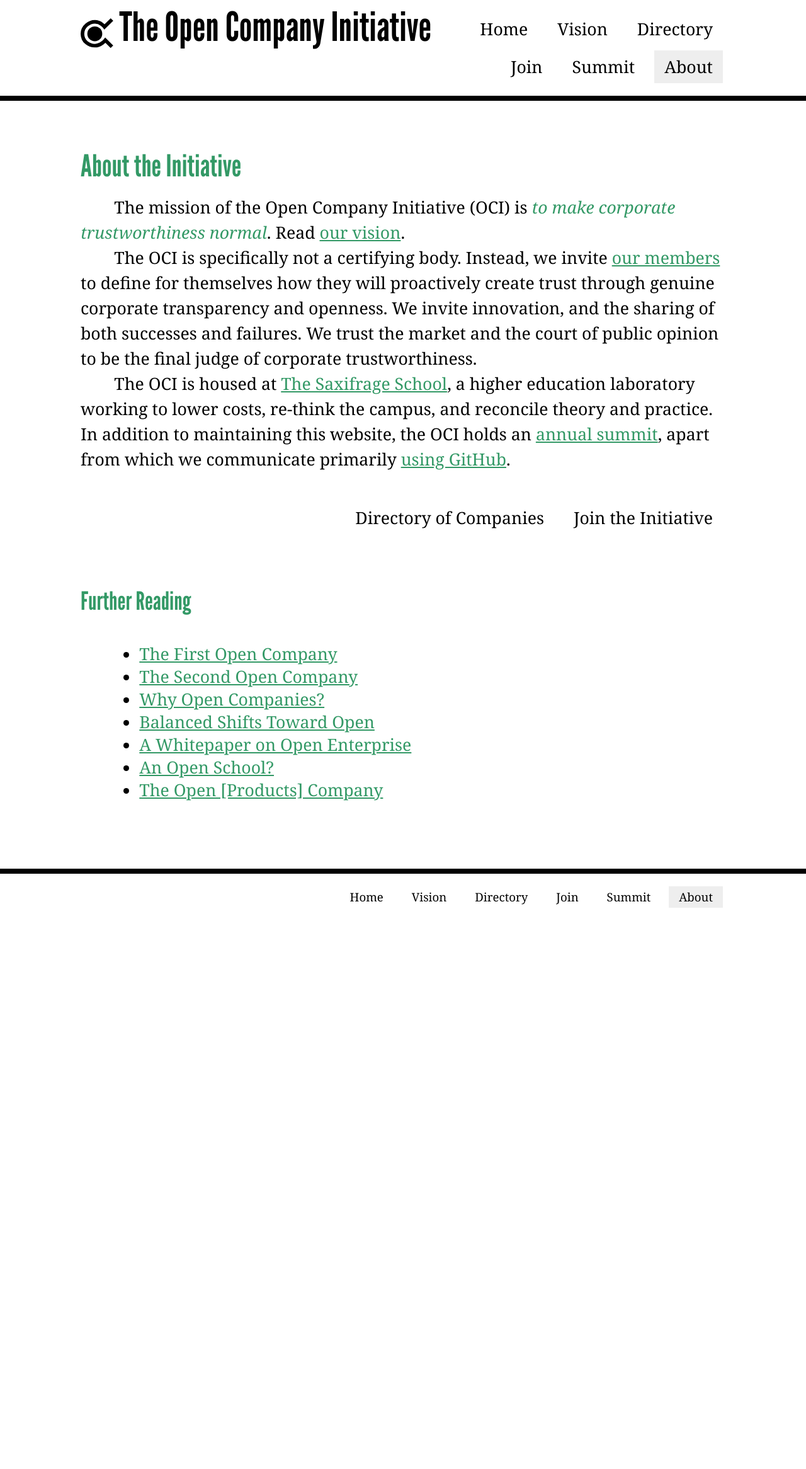
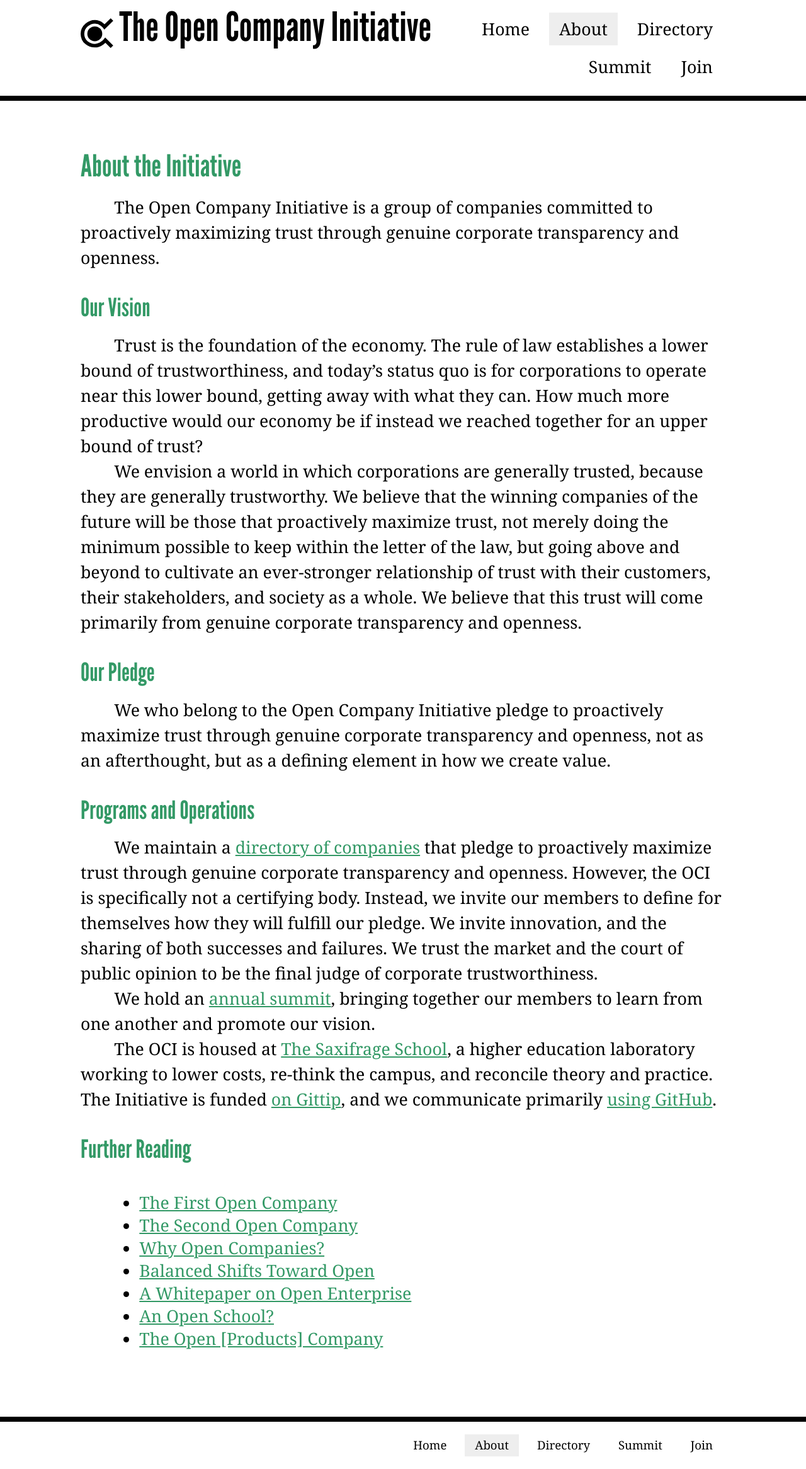
Before and after one commit to opencompany/www.opencompany.org, a Jekyll site: the page built from about/index.md, in a window 1280 px wide. Shown: the whole page at 63% size. Built offline with Jekyll 4.4.1, drawn with Linux system fonts in a browser that asks for light colours; Markdown is read by kramdown in place of the engine named in the settings; before the commit the page ends 1461 px from its top, so only the background shows below that.

Commit message:
Rework structure and copy
 - folded Vision into About
 - tightened up nav
 - changed tagline to "proactively maximizing trust through genuine
   corporate transparency and openness"

```diff
--- a/_includes/nav.html
+++ b/_includes/nav.html
@@ -1,14 +1,12 @@
 <div class="nav">
     <a {% if page.url == '/index.html' %}class="current"{% endif %}
        href="/">Home</a>
-    <a {% if page.url contains '/vision/' %}class="current"{% endif %}
-       href="/vision/">Vision</a>
+    <a {% if page.url contains '/about/' %}class="current"{% endif %}
+       href="/about/">About</a>
     <a {% if page.url contains '/directory/' %}class="current"{% endif %}
        href="/directory/">Directory</a>
+    <a {% if page.url contains '/summit/' %}class="current"{% endif %}
+       href="/summit/">Summit</a>
     <a {% if page.url contains '/join/' %}class="current"{% endif %}
        href="/join/">Join</a>
-    <a {% if page.url contains '/summit/' %}class="current"{% endif %}
-       href="/summit/">Summit</a>
-    <a {% if page.url contains '/about/' %}class="current"{% endif %}
-       href="/about/">About</a>
 </div>
--- a/about/index.md
+++ b/about/index.md
@@ -1,30 +1,57 @@
 ---
 layout: page
 title: About the Initiative
+foo: bar
 ---
 
-The mission of the Open Company Initiative (OCI) is **to make corporate
-trustworthiness normal**. Read [our vision](/vision/).
+The Open Company Initiative is a group of companies committed to proactively
+maximizing trust through genuine corporate transparency and openness.
 
-The OCI is specifically not a certifying body. Instead, we invite [our
-members](/directory/) to define for themselves how they will proactively create
-trust through genuine corporate transparency and openness. We invite
+
+### Our Vision
+
+Trust is the foundation of the economy. The rule of law establishes a lower
+bound of trustworthiness, and today's status quo is for corporations to operate
+near this lower bound, getting away with what they can. How much more
+productive would our economy be if instead we reached together for an upper
+bound of trust?
+
+We envision a world in which corporations are generally trusted, because they
+are generally trustworthy. We believe that the winning companies of the future
+will be those that proactively maximize trust, not merely doing the minimum
+possible to keep within the letter of the law, but going above and beyond to
+cultivate an ever-stronger relationship of trust with their customers, their
+stakeholders, and society as a whole. We believe that this trust will come
+primarily from genuine corporate transparency and openness.
+
+
+### Our Pledge
+
+We who belong to the Open Company Initiative pledge to proactively maximize
+trust through genuine corporate transparency and openness, not as an
+afterthought, but as a defining element in how we create value.
+
+
+### Programs and Operations
+
+We maintain a [directory of companies](/directory/) that pledge to proactively
+maximize trust through genuine corporate transparency and openness. However,
+the OCI is specifically not a certifying body. Instead, we invite our members
+to define for themselves how they will fulfill our pledge. We invite
 innovation, and the sharing of both successes and failures. We trust the market
 and the court of public opinion to be the final judge of corporate
 trustworthiness.
 
+We hold an [annual summit](/summit/), bringing together our members to
+learn from one another and promote our vision.
+
 The OCI is housed at [The Saxifrage School](http://www.saxifrageschool.org/), a
 higher education laboratory working to lower costs, re-think the campus, and
-reconcile theory and practice. In addition to maintaining this website, the OCI
-holds an [annual summit](/summit/), apart from which we communicate primarily
-[using GitHub](https://github.com/opencompany/opencompany.github.io/issues).
+reconcile theory and practice. The Initiative is funded [on
+Gittip](https://www.gittip.com/on/twitter/employeveryone/), and we communicate
+primarily [using
+GitHub](https://github.com/opencompany/opencompany.github.io/issues).
 
-<div class="next-steps nav">
-    <ul>
-        <li><a href="/directory/">Directory of Companies</a></li>
-        <li><a href="/join/">Join the Initiative</a></li>
-    </ul>
-</div>
 
 ### Further Reading
 
--- a/css/main.css
+++ b/css/main.css
@@ -126,9 +126,6 @@
     padding: 12pt 0;
     font: 24pt normal "League Gothic", sans-serif;
 }
-.nav.left {
-    text-align: left;
-}
 .nav a {
     padding: 6pt 12pt;
     display: inline-block;
@@ -158,6 +155,9 @@
 .homepage .teaser {
     line-height: 150%;
 }
+.homepage .nav {
+    text-align: center;
+}
 
 
 /*****************************************************************************/
```
Also changed, not shown: directory/index.md (renamed from directory/index.html, +12 -1 lines), index.html (+9 -3 lines), vision/index.md (deleted, +0 -30 lines).
